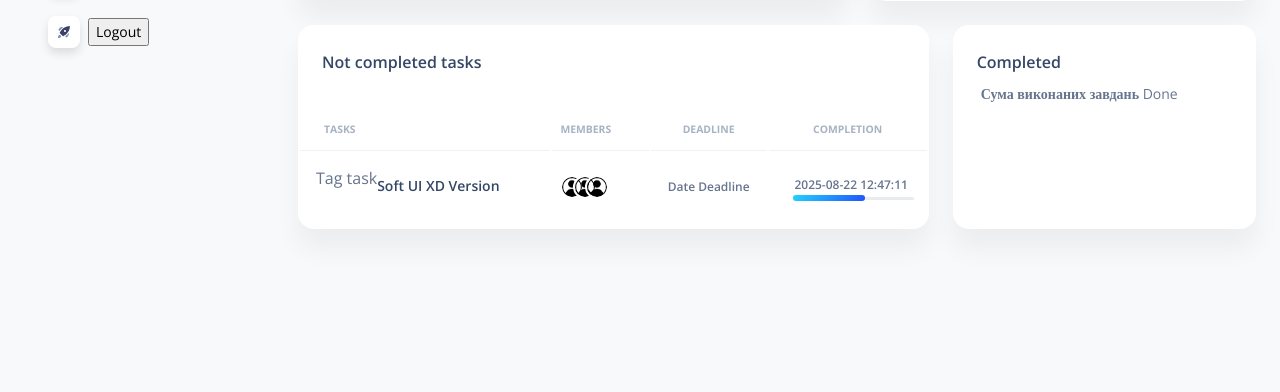
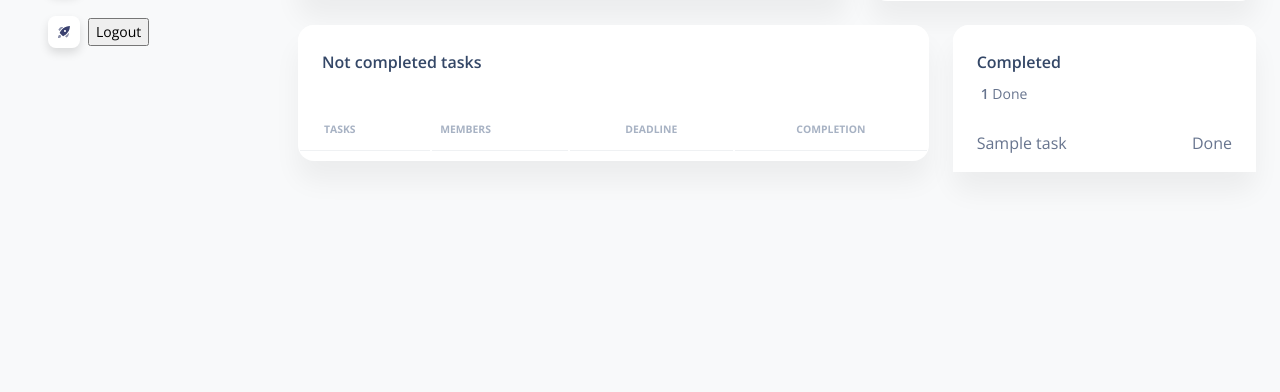
Before and after one commit to Vskesha/it-task-manager, a Django app: page / in a window 1280 px wide. Shown: the part 408-800 px from the top of the page. Run offline with Django 5.2, Linux system fonts and the light colour scheme; a user stored in the database is signed in; tables that the repository leaves empty hold one stand-in row (values such as "Sample post"); lists and menus that the app fills with data are empty; some libraries are stand-ins or nearby versions.

Commit message:
fixed index view and index page

```diff
--- a/task_manager/views.py
+++ b/task_manager/views.py
@@ -17,11 +17,16 @@ def index(request) -> HttpResponse:
     num_not_completed_task = not_completed_task.count()
     last_task = all_task.first()
 
+    tasks_for_user = all_task.filter(assignees=request.user.id)
+    tasks_for_user_completed = tasks_for_user.filter(is_completed=True)
+
     context = {
         "num_not_completed_task": num_not_completed_task,
         "last_task": last_task,
         "all_task": all_task,
         "not_completed_task": not_completed_task,
+        "tasks_for_user": tasks_for_user,
+        "tasks_for_user_completed": tasks_for_user_completed,
     }
 
     return render(request, "task_manager/index.html", context=context)
--- a/templates/task_manager/index.html
+++ b/templates/task_manager/index.html
@@ -91,6 +91,12 @@
                   </a>
                 </div>
               </div>
+              <div class="col-lg-5 ms-auto text-center mt-5 mt-lg-0">
+                <div class="bg-gradient-info border-radius-lg h-100">
+                  <div class="position-relative d-flex align-items-center justify-content-center h-100">
+                  </div>
+                </div>
+              </div>
             </div>
           </div>
         </div>
@@ -148,35 +154,53 @@
                 </tr>
                 </thead>
                 <tbody>
+                {% if tasks_for_user %}
+                  {% for task in tasks_for_user %}
+                    {% if task.is_completed is False %}
                       <tr>
                         <td>
                           <div class="d-flex px-2 py-1">
                             <div>
-                        <p>Tag task</p>
+                              {% if task.priority == "Urgent" %}
+                                <span class="badge badge-sm bg-gradient-danger">{{ task.priority }}</span>
+                              {% elif task.priority == "High" %}
+                                <span class="badge badge-sm bg-gradient-warning">{{ task.priority }}</span>
+                              {% elif task.priority == "Normal" %}
+                                <span class="badge badge-sm bg-gradient-info">{{ task.priority }}</span>
+                              {% elif task.priority == "Low" %}
+                                <span class="badge badge-sm bg-gradient-secondary">{{ task.priority }}</span>
+                              {% endif %}
                             </div>
                             <div class="d-flex flex-column justify-content-center">
-                        <h6 class="mb-0 text-sm">Soft UI XD Version</h6>
+                              <a href="{% url 'task_manager:task-update' pk=task.id %}">
+                                <h6 class="mb-0 text-sm">{{ task.name }}</h6>
+                              </a>
                             </div>
                           </div>
                         </td>
                         <td>
                           <div class="avatar-group mt-2">
-                      <a href="javascript:;" class="avatar avatar-xs rounded-circle" data-bs-toggle="tooltip"
-                         data-bs-placement="bottom" title={{ user.username }}>
+                            {% if task.assignees.all %}
+                              {% for assignee in task.assignees.all %}
+                                {% if assignee == user %}
+                                  <a href="javascript:;" class="avatar avatar-xs rounded-circle"
+                                     data-bs-toggle="tooltip" data-bs-placement="bottom" title="You">
+                                    <img src="{% static 'img/Profile-Avatar-you.png' %}" alt="team3">
+                                  </a>
+                                {% else %}
+                                  <a href="javascript:;" class="avatar avatar-xs rounded-circle"
+                                     data-bs-toggle="tooltip" data-bs-placement="bottom" title={{ assignee.username }}>
                                     <img src="{% static 'img/Profile-Avatar.png' %}" alt="team3">
                                   </a>
-                      <a href="javascript:;" class="avatar avatar-xs rounded-circle" data-bs-toggle="tooltip"
-                         data-bs-placement="bottom" title="Alexander Smith">
-                        <img src="{% static 'img/Profile-Avatar.png' %}" alt="team3">
-                      </a>
-                      <a href="javascript:;" class="avatar avatar-xs rounded-circle" data-bs-toggle="tooltip"
-                         data-bs-placement="bottom" title="Alexander Smith">
-                        <img src="{% static 'img/Profile-Avatar.png' %}" alt="team3">
-                      </a>
+                                {% endif %}
+                              {% endfor %}
+                            {% else %}
+                              <p>There are no task yet</p>
+                            {% endif %}
                           </div>
                         </td>
                         <td class="align-middle text-center text-sm">
-                    <span class="text-xs font-weight-bold"> Date Deadline </span>
+                          <span class="text-xs font-weight-bold"> {{ task.deadline }} </span>
                         </td>
                         <td class="align-middle">
                           <div class="progress-wrapper w-75 mx-auto">
@@ -192,6 +216,11 @@
                           </div>
                         </td>
                       </tr>
+                    {% endif %}
+                  {% endfor %}
+                {% else %}
+                  <p>There are no task yet</p>
+                {% endif %}
                 </tbody>
               </table>
             </div>
@@ -204,8 +233,19 @@
             <h6>Completed</h6>
             <p class="text-sm mb-0">
               <i class="fa fa-check text-info" aria-hidden="true"></i>
-              <span class="font-weight-bold ms-1">Сума виконаних завдань</span> Done
+              <span class="font-weight-bold ms-1">{{ tasks_for_user_completed.count }}</span> Done
             </p>
+            <br>
+            {% if tasks_for_user_completed %}
+              {% for task in tasks_for_user_completed %}
+                <div class="d-flex justify-content-between align-items-center">
+                  <p>{{ task.name }}</p>
+                  <p>Done</p>
+                </div>
+              {% endfor %}
+            {% else %}
+              <p>There are no task yet</p>
+            {% endif %}
           </div>
         </div>
       </div>
```
Lines whose indentation alone changed are shown as unchanged.
